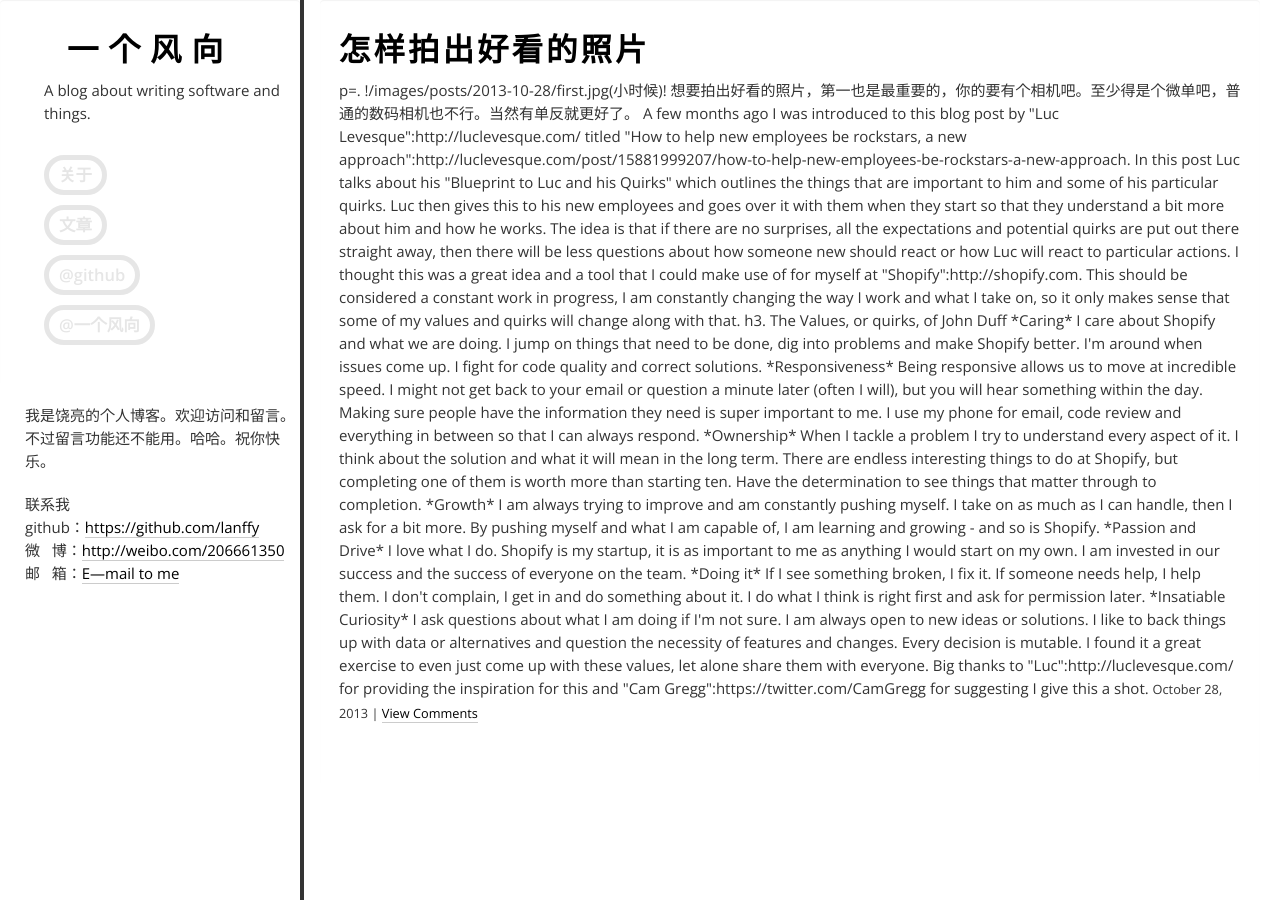
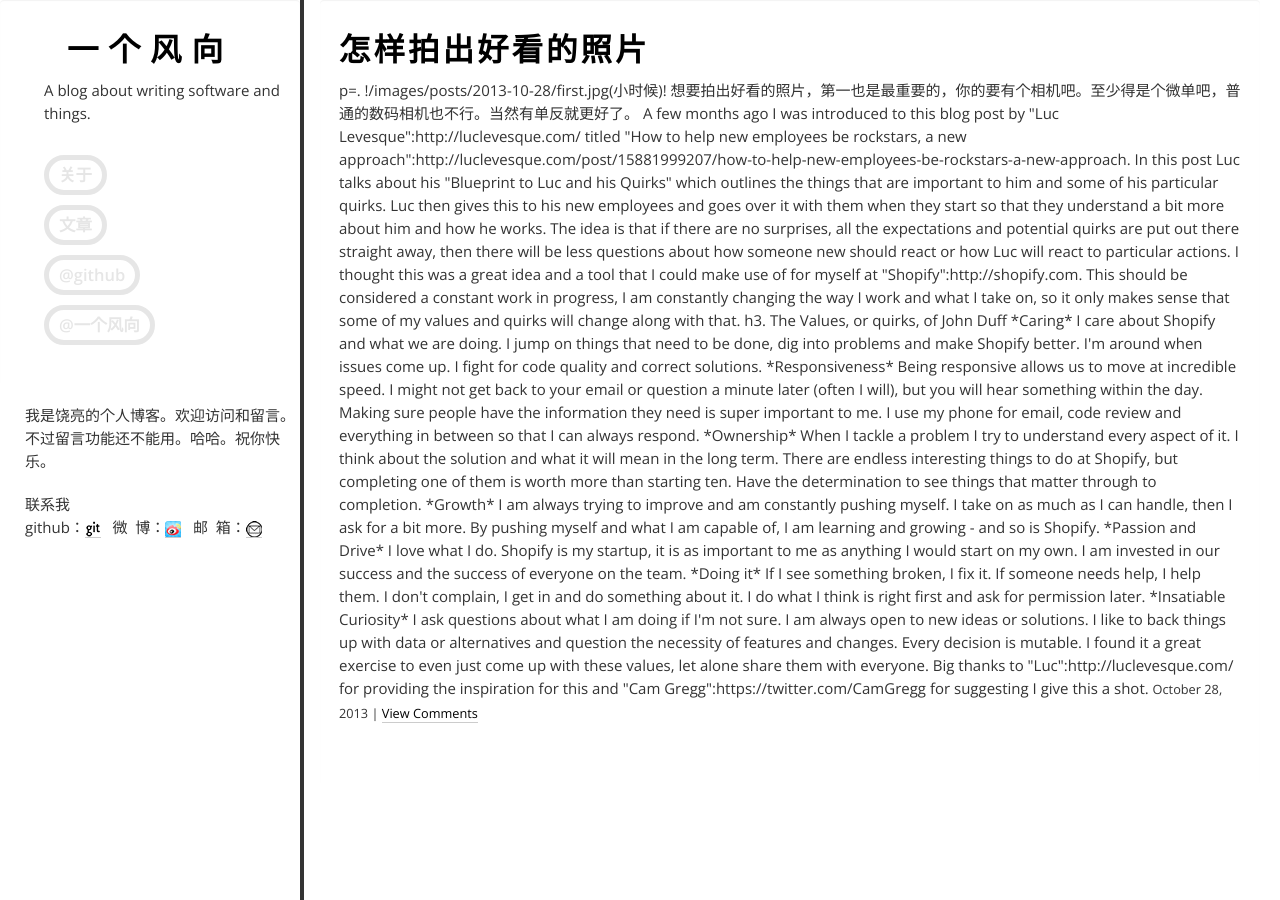
Before and after one commit to lanffy/lanffy.github.io, a Jekyll site: the page built from index.html, in a window 1280 px wide. Built offline with Jekyll 4.4.1, drawn with Linux system fonts in a browser that asks for light colours; nearby versions of some CDN libraries; Markdown is read by kramdown in place of the engine named in the settings; the list of posts is cut into pages by our own code.

Commit message:
增加联系方式图片

```diff
--- a/_layouts/default.html
+++ b/_layouts/default.html
@@ -32,7 +32,7 @@
           </ul>
         </div>
 		<div><p>我是饶亮的个人博客。欢迎访问和留言。不过留言功能还不能用。哈哈。祝你快乐。</p></div>
-		<div><p>联系我<br/>github：<a href="https://github.com/lanffy" target=_blank>https://github.com/lanffy</a><br/>微&nbsp;&nbsp;&nbsp;博：<a href="http://weibo.com/206661350" target=_blank>http://weibo.com/206661350</a><br/>邮&nbsp;&nbsp;&nbsp;箱：<a href="mailto:rlanffy@gmail.com">E—mail to me</a></p>
+		<div><p>联系我<br/>github：<a href="https://github.com/lanffy" target=_blank><img src="../images/github.png" alt="github" /></a>&nbsp;&nbsp;&nbsp;微&nbsp;&nbsp;博：<a href="http://weibo.com/206661350" target=_blank><img src="../images/weibo.png" alt="weibo" /></a>&nbsp;&nbsp;&nbsp;邮&nbsp;&nbsp;箱：<a href="mailto:rlanffy@gmail.com"><img src="../images/email.jpg" alt="mail to me" /></a></p>
 		</div>
       </div>
       <div class="span8 main offset4">
```
Also changed, not shown: images/email.jpg (added), images/weibo.png (added).
